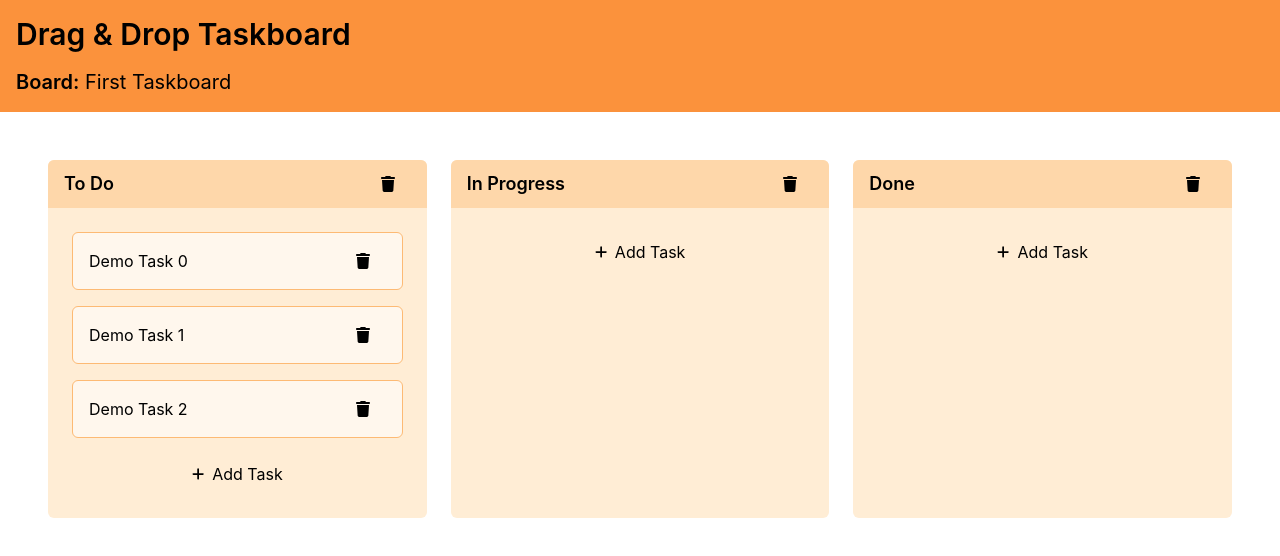
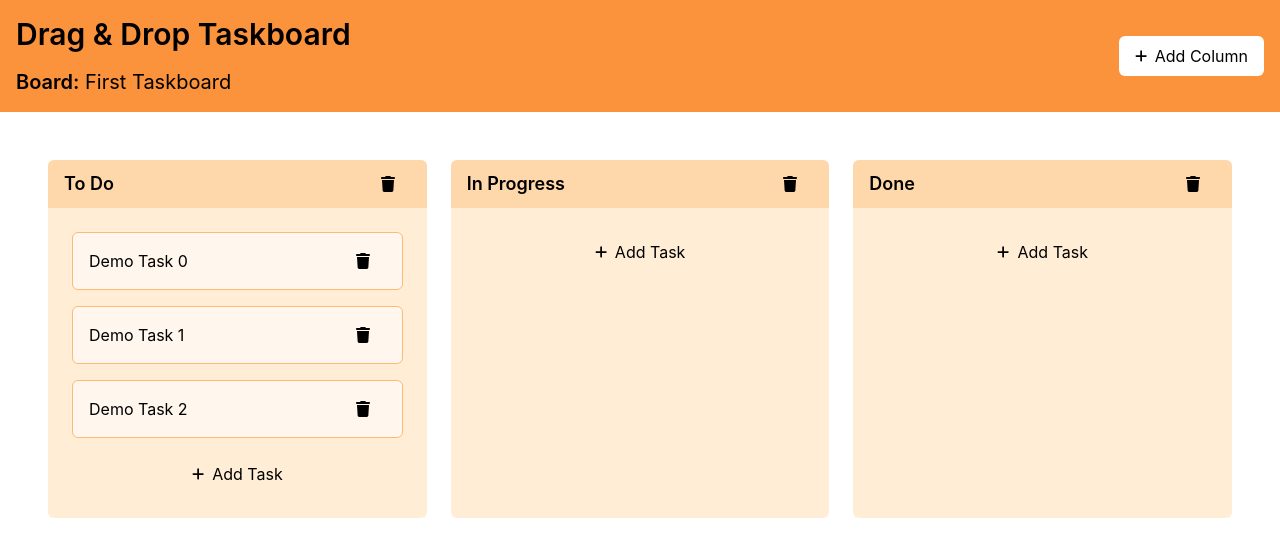
Before and after one commit to taskiranumut/taskboard, a React (Vite) app: page / in a window 1280 px wide. Shown: the top 556 px of the page. Built offline with nearby package versions, Linux system fonts and the light colour scheme; the HTML template or start-up script is replaced by a standard one.

Commit message:
feat: add "Add Column" button into Header

```diff
--- a/src/components/Header.jsx
+++ b/src/components/Header.jsx
@@ -1,6 +1,9 @@
 import { useEffect } from "react";
 import { useDispatch, useSelector } from "react-redux";
 import { setActiveBoardId } from "../store/slices/boardSlice";
+import { FontAwesomeIcon } from "@fortawesome/react-fontawesome";
+import { faPlus } from "@fortawesome/free-solid-svg-icons";
+import Button from "../shared/Button";
 
 export default function Header({ appTitle }) {
   const dispatch = useDispatch();
@@ -18,11 +21,17 @@ export default function Header({ appTitle }) {
   );
 
   return (
-    <header className="bg-orange-400 px-4 py-2">
-      <h1 className="py-2 text-3xl font-semibold">{appTitle}</h1>
-      <h2 className="py-2 text-xl">
-        <span className="font-semibold">Board:</span> {boardTitle}
-      </h2>
+    <header className="bg-orange-400 px-4 py-2 flex justify-between items-center">
+      <div>
+        <h1 className="py-2 text-3xl font-semibold">{appTitle}</h1>
+        <h2 className="py-2 text-xl">
+          <span className="font-semibold">Board:</span> {boardTitle}
+        </h2>
+      </div>
+      <Button title="Add Column">
+        <FontAwesomeIcon icon={faPlus} className="text-sm" />
+        <span>Add Column</span>
+      </Button>
     </header>
   );
 }
```
